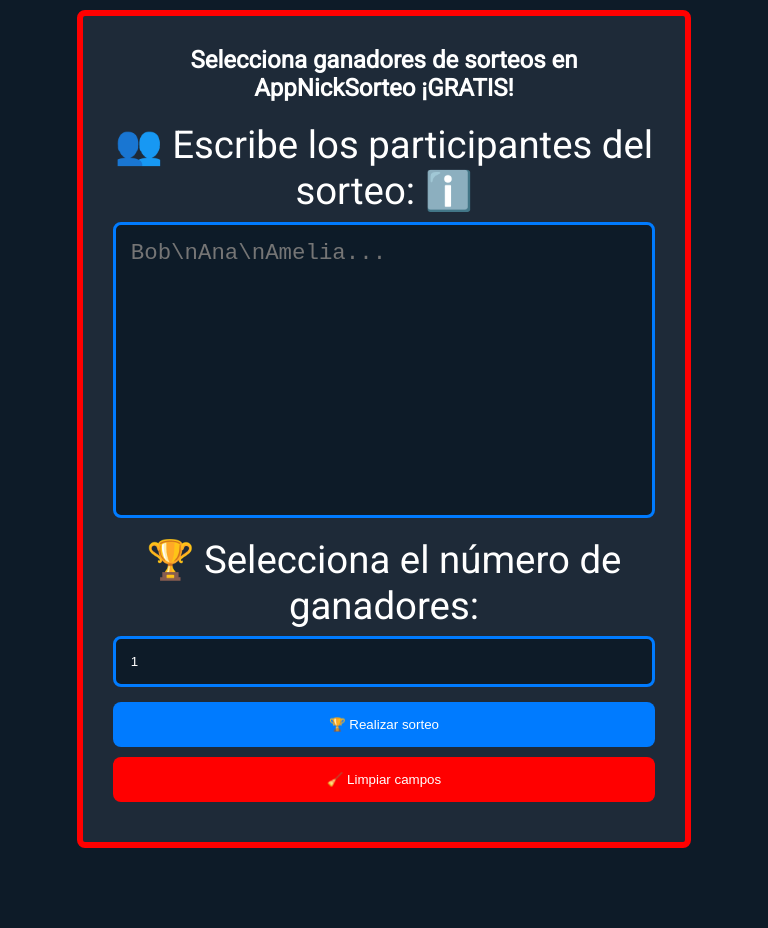
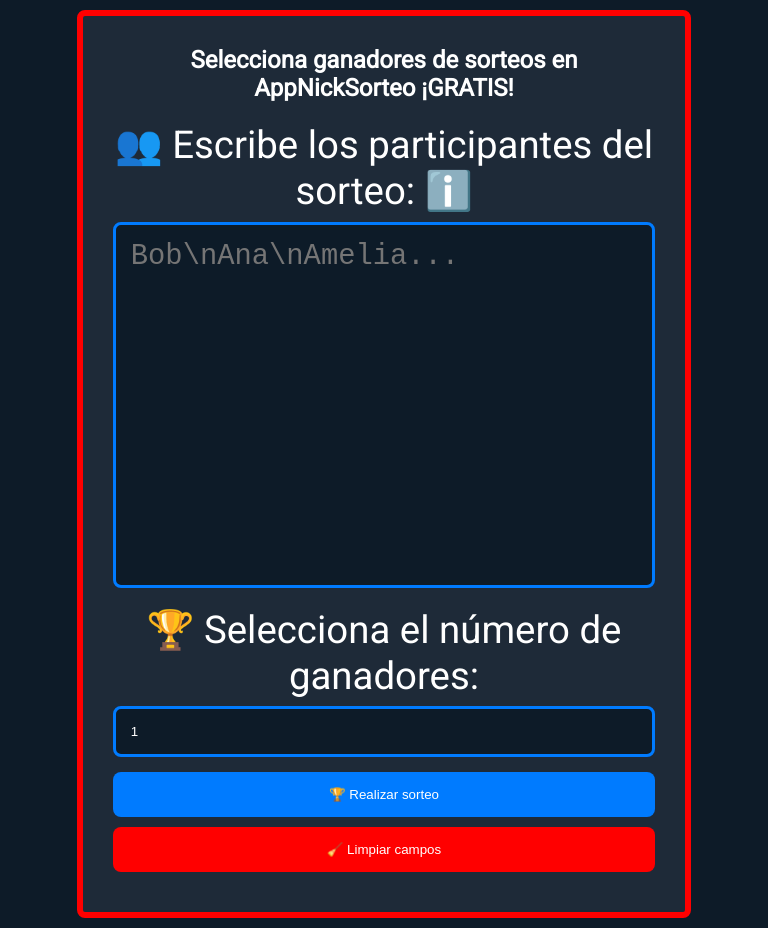
Before and after one commit to NickTrabajador/appnicksorteo, a React (Vite) app: page / in a window 768 px wide. Before the commit the page ends 858 px from the top, so only its background shows below. Built offline with nearby package versions, Linux system fonts and the light colour scheme; a web font is replaced by a local one.

Commit message:
Update index.css

```diff
--- a/src/index.css
+++ b/src/index.css
@@ -231,6 +231,10 @@
     padding: 12px;
   }
 
+  .input-participantes{
+    font-size: 1.6rem;
+  }
+
   .winner-text {
     font-size: 1.25rem; /* Escalar texto ligeramente */
     padding: 12px 15px;
@@ -260,7 +264,7 @@
   }
 
   .input-participantes{
-    font-size: 1.4rem;
+    font-size: 1.8rem;
   }
 
   .btn {
```
